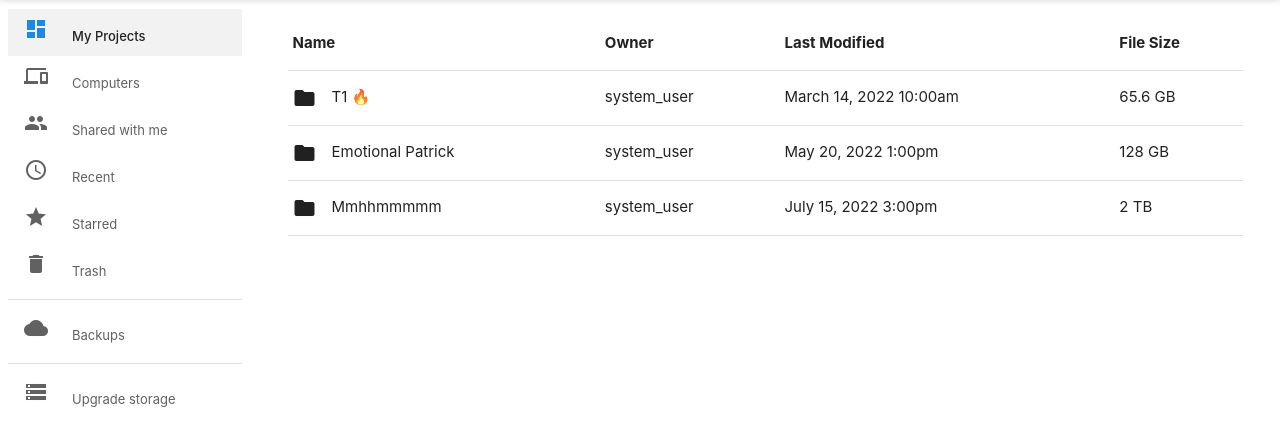
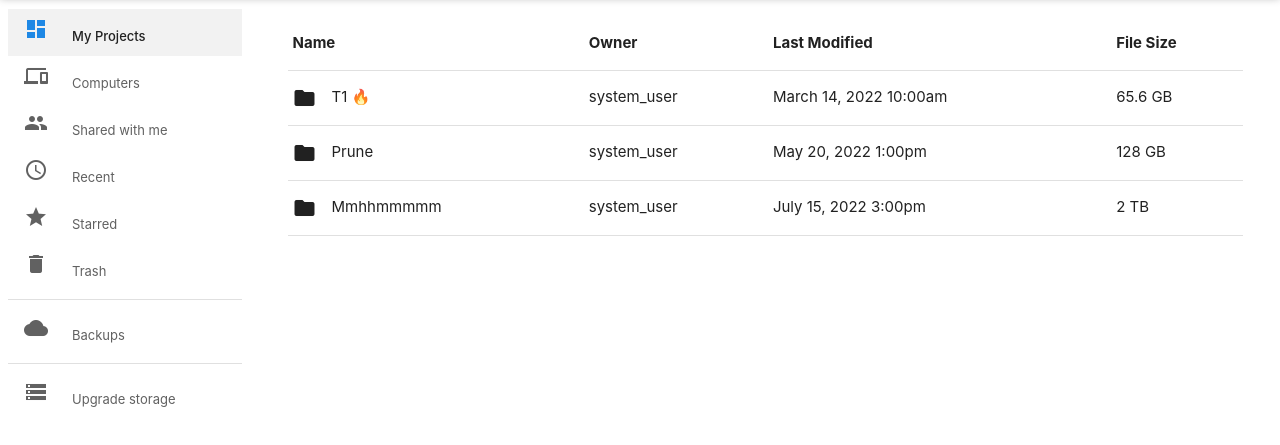
Before and after one commit to highfivenick/demo-project, a plain HTML site: page public/index.html in a window 1280 px wide. Shown: the part 123-568 px from the top of the page. Drawn offline with nearby package versions, Linux system fonts and the light colour scheme.

Commit message:
Update index.html

```diff
--- a/public/index.html
+++ b/public/index.html
@@ -79,7 +79,7 @@
                 <td>65.6 GB</td>
               </tr>
               <tr>
-                <td><i class="material-icons left">folder</i> Emotional Patrick</td>
+                <td><i class="material-icons left">folder</i>Prune </td>
                 <td>system_user</td>
                 <td>May 20, 2022 1:00pm</td>
                 <td>128 GB</td>
```
